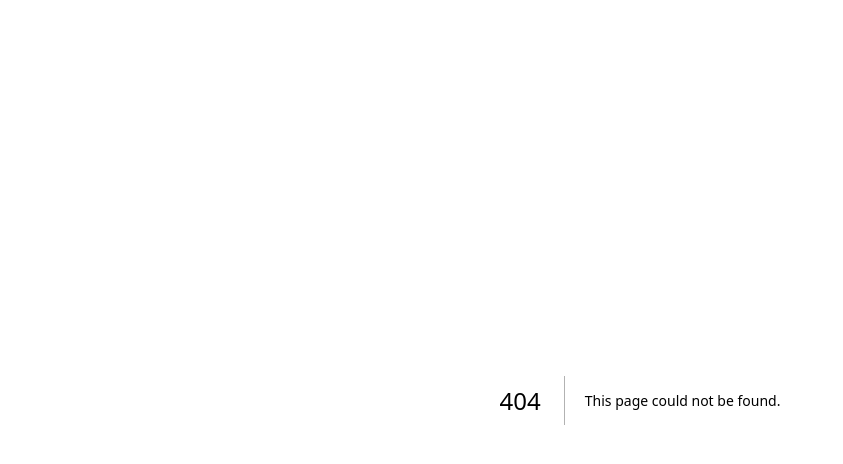
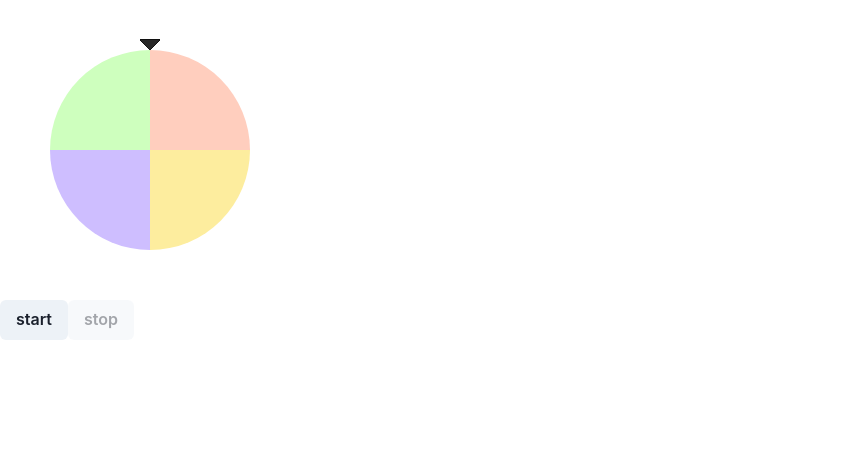
Before and after one commit to Yuta123456/futsal-roulette, a Next.js app: page /roulette in a window 1280 px wide. Before the commit this address had no page. Shown: the top 464 px of the page, without its empty margins (0-843 px from the left). Built offline with nearby package versions, Linux system fonts and the light colour scheme.

Commit message:
段階的にルーレット

```diff
--- /dev/null
+++ b/src/app/components/Provider.tsx
@@ -0,0 +1,6 @@
+"use client";
+import { ChakraProvider } from "@chakra-ui/react";
+
+export default function Provider({ children }: { children: React.ReactNode }) {
+  return <ChakraProvider>{children}</ChakraProvider>;
+}
--- a/src/app/components/Roulette.tsx
+++ b/src/app/components/Roulette.tsx
@@ -1,20 +1,25 @@
 "use client";
 import { FC, useEffect, useRef, useState } from "react";
-import { rouletteItems } from "../rouletteItems/rouletteItems";
+import { Button } from "@chakra-ui/react";
+import { RouletteItem } from "../rouletteItems/rouletteItems";
 
-type RouletteProps = {};
+type RouletteProps = {
+  rouletteItems: RouletteItem[];
+  onStop?: (stop: RouletteItem) => void;
+};
 
 const size = {
   x: 300,
   y: 300,
 };
 const radius = 100;
-const unitWeight = 360 / rouletteItems.length;
+
 let degOffset = 0;
 const initialAcceleration = 100;
 let acceleration = initialAcceleration;
-export const Roulette: FC<RouletteProps> = () => {
+export const Roulette: FC<RouletteProps> = ({ rouletteItems, onStop }) => {
   const canvasRef = useRef<HTMLCanvasElement>(null);
+  const unitWeight = 360 / rouletteItems.length;
   const [result, setResult] = useState<string>();
   const [isMoving, setIsMoving] = useState(false);
   const [isStopping, setIsStopping] = useState(true);
@@ -116,11 +121,14 @@ export const Roulette: FC<RouletteProps> = () => {
       acceleration = initialAcceleration;
       const currentDeg = Math.ceil(degOffset % 360);
       console.log(currentDeg);
-      setResult(() => {
-        return rouletteItems.find((_, i) => {
-          return currentDeg <= (i + 1) * unitWeight;
-        })?.name;
+      const stopRouletteItem = rouletteItems.find((_, i) => {
+        return currentDeg <= (i + 1) * unitWeight;
       });
+      if (stopRouletteItem === undefined) {
+        return;
+      }
+      setResult(stopRouletteItem.name);
+      onStop && onStop(stopRouletteItem);
       setIsMoving(false);
     }, 10);
   };
@@ -130,26 +138,26 @@ export const Roulette: FC<RouletteProps> = () => {
   return (
     <>
       <canvas className="canvas" ref={canvasRef} />
-      <button
+      <Button
         onClick={() => {
           runRoulette();
           setIsMoving(true);
           setIsStopping(false);
         }}
-        disabled={isMoving}
+        isDisabled={isMoving || !onStop}
       >
         start
-      </button>
-      <button
+      </Button>
+      <Button
         onClick={() => {
           clearInterval(rouletteTimer);
           stopRoulette();
           setIsStopping(true);
         }}
-        disabled={isStopping}
+        isDisabled={isStopping || !onStop}
       >
         stop
-      </button>
+      </Button>
       <div>{result}</div>
     </>
   );
--- a/src/app/layout.tsx
+++ b/src/app/layout.tsx
@@ -1,3 +1,4 @@
+import Provider from "./components/Provider";
 import "./globals.css";
 export const metadata = {
   title: "Create Next App",
@@ -11,7 +12,9 @@ export default function RootLayout({
 }) {
   return (
     <html lang="en">
-      <body>{children}</body>
+      <body>
+        <Provider>{children}</Provider>
+      </body>
     </html>
   );
 }
--- /dev/null
+++ b/src/app/roulette/page.tsx
@@ -0,0 +1,50 @@
+"use client";
+import { useState } from "react";
+import { Roulette } from "../components/Roulette";
+import {
+  RouletteItem,
+  pointItems,
+  predicateItem,
+  subjectItem,
+} from "../rouletteItems/rouletteItems";
+import { Text } from "@chakra-ui/react";
+export default function Home() {
+  const [subject, setSubject] = useState("");
+  const [predicate, setPredicate] = useState("");
+  const [point, setPoint] = useState("");
+  const [rouletteItems, setRouletteItems] =
+    useState<RouletteItem[]>(subjectItem);
+  const onSetSubject = (newSubject: RouletteItem) => {
+    setSubject(newSubject.name);
+    const newRouletteItems = predicateItem[newSubject.id];
+    setRouletteItems(newRouletteItems);
+  };
+  const onSetPredicate = (newPredicate: RouletteItem) => {
+    setPredicate(newPredicate.name);
+    const newRouletteItems = pointItems;
+    setRouletteItems(newRouletteItems);
+  };
+  const onSetPoint = (newPoint: RouletteItem) => {
+    setPoint(newPoint.name);
+    setRouletteItems([]);
+  };
+  const onStop = (() => {
+    if (!subject) {
+      return onSetSubject;
+    }
+    if (!predicate) {
+      return onSetPredicate;
+    }
+    if (!point) {
+      return onSetPoint;
+    }
+  })();
+  return (
+    <main>
+      <Roulette rouletteItems={rouletteItems} onStop={onStop} />
+      <Text>
+        {subject} {predicate} {point}
+      </Text>
+    </main>
+  );
+}
--- a/src/app/rouletteItems/rouletteItems.ts
+++ b/src/app/rouletteItems/rouletteItems.ts
@@ -1,18 +1,120 @@
-export const rouletteItems = [
+export type RouletteItem = {
+  id: number;
+  name: string;
+  color: string;
+};
+
+export const subjectItem: RouletteItem[] = [
   {
-    name: "label1",
+    id: 1,
+    name: "名前に",
     color: "#FFCEBE",
   },
   {
-    name: "label2",
+    id: 2,
+    name: "今の服装に",
     color: "#CEFFBE",
   },
   {
+    id: 3,
     name: "label3",
     color: "#CEBEFF",
   },
   {
+    id: 4,
     name: "label4",
     color: "#FDED9E",
   },
 ];
+// children: [
+//   {
+//     name: "「た」が入っている",
+//     color: "#FFCEBE",
+//   },
+//   {
+//     name: "「か」が入っている",
+//     color: "#CEFFBE",
+//   },
+// ],
+// children: [
+//   {
+//     name: "「赤」が入っている",
+//     color: "#FFCEBE",
+//   },
+//   {
+//     name: "「白」が入っている",
+//     color: "#CEFFBE",
+//   },
+// ],
+export const predicateItem: { [key: number]: RouletteItem[] } = {
+  1: [
+    {
+      id: 1,
+      name: "「た」が入っている",
+      color: "#FFCEBE",
+    },
+    {
+      id: 2,
+      name: "「か」が入っている",
+      color: "#CEFFBE",
+    },
+  ],
+  2: [
+    {
+      id: 1,
+      name: "「赤」が入っている",
+      color: "#FFCEBE",
+    },
+    {
+      id: 2,
+      name: "「白」が入っている",
+      color: "#CEFFBE",
+    },
+  ],
+  3: [
+    {
+      id: 1,
+      name: "「た」が入っている",
+      color: "#FFCEBE",
+    },
+    {
+      id: 2,
+      name: "「か」が入っている",
+      color: "#CEFFBE",
+    },
+  ],
+  4: [
+    {
+      id: 1,
+      name: "「た」が入っている",
+      color: "#FFCEBE",
+    },
+    {
+      id: 2,
+      name: "「か」が入っている",
+      color: "#CEFFBE",
+    },
+  ],
+};
+export const pointItems = [
+  {
+    id: 1,
+    name: "0点",
+    color: "#CEBEFF",
+  },
+  {
+    id: 2,
+    name: "1点",
+    color: "#CEBEFF",
+  },
+  {
+    id: 3,
+    name: "2点",
+    color: "#FDED9E",
+  },
+  {
+    id: 4,
+    name: "3点",
+    color: "#FDED9E",
+  },
+];
```
Also changed, not shown: src/app/page.tsx (+17 -1 lines).
